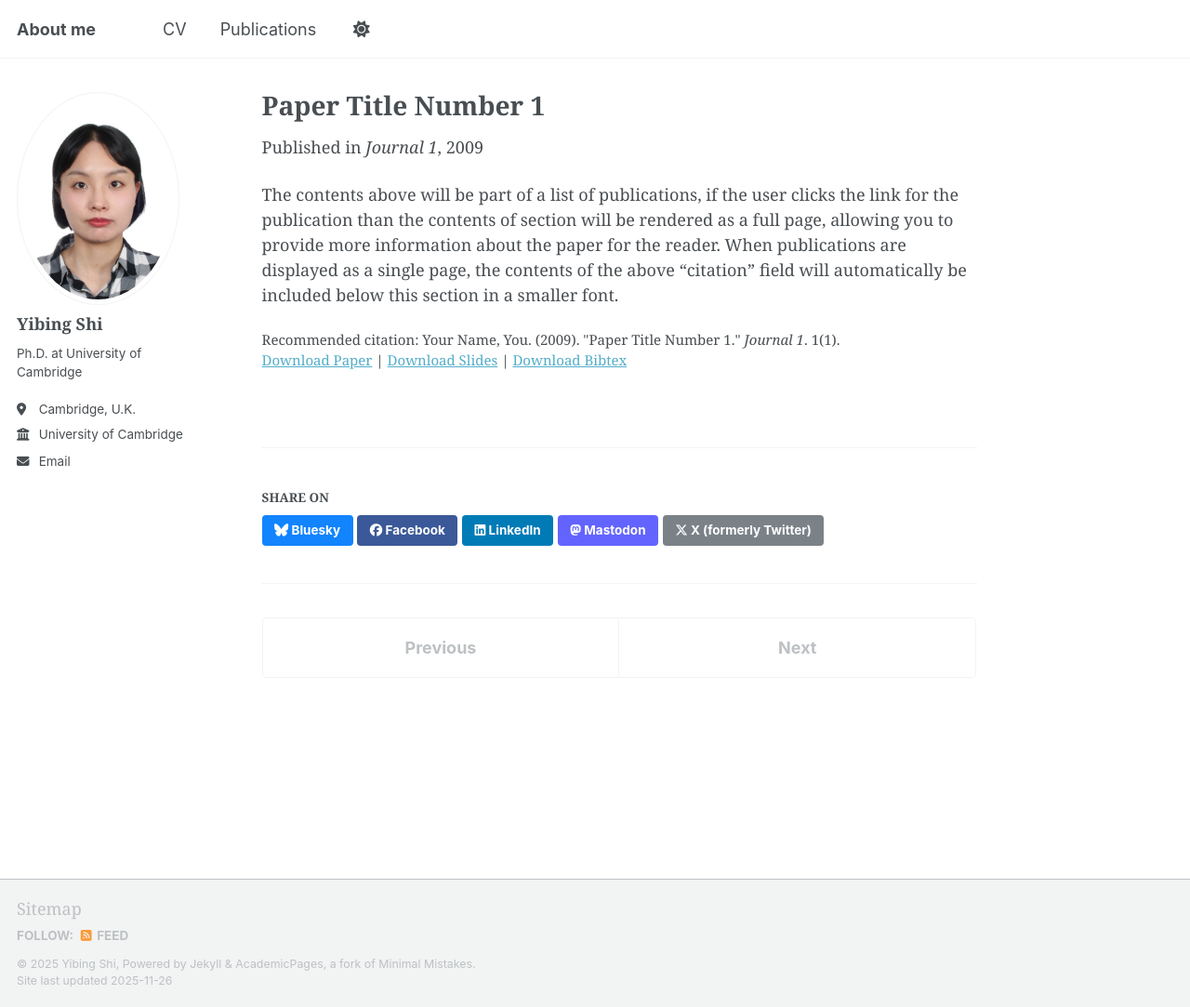
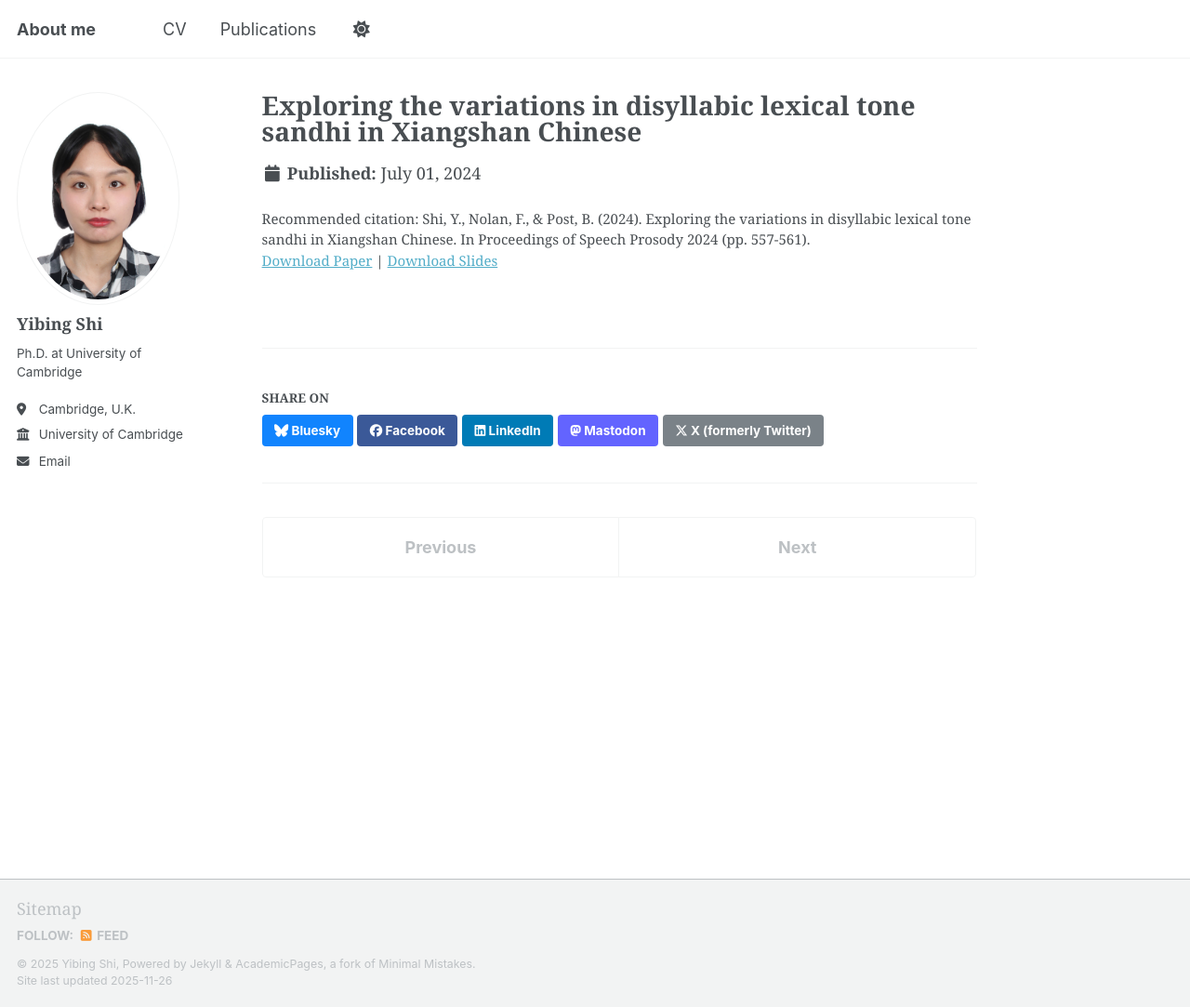
Before and after one commit to yibingshi418/yibingshi418.github.io, a Jekyll site: the page built from _publications/2009-10-01-paper-title-number-1.md, in a window 1280 px wide and 1083 px high. Shown: the whole window at 93% size. Built offline with Jekyll 4.4.1, drawn with Linux system fonts in a browser that asks for light colours; a script that is not in the unit is left out.

Commit message:
Update 2009-10-01-paper-title-number-1.md

```diff
--- a/_publications/2009-10-01-paper-title-number-1.md
+++ b/_publications/2009-10-01-paper-title-number-1.md
@@ -1,14 +1,13 @@
 ---
-title: "Paper Title Number 1"
+title: "Exploring the variations in disyllabic lexical tone sandhi in Xiangshan Chinese"
 collection: publications
-category: manuscripts
-permalink: /publication/2009-10-01-paper-title-number-1
-excerpt: 'This paper is about the number 1. The number 2 is left for future work.'
-date: 2009-10-01
-venue: 'Journal 1'
-slidesurl: 'https://academicpages.github.io/files/slides1.pdf'
-paperurl: 'https://academicpages.github.io/files/paper1.pdf'
-bibtexurl: 'https://academicpages.github.io/files/bibtex1.bib'
-citation: 'Your Name, You. (2009). &quot;Paper Title Number 1.&quot; <i>Journal 1</i>. 1(1).'
+permalink: /publication/shi-nolan-post-2024-speechprosody
+date: 2024-07-01   # any date is fine, used for ordering
+category: publications   # or: conferences, theses, etc.
+citation: "Shi, Y., Nolan, F., & Post, B. (2024). Exploring the variations in disyllabic lexical tone sandhi in Xiangshan Chinese. In Proceedings of Speech Prosody 2024 (pp. 557-561)."
+
+paperurl: "https://doi.org/10.1177/002383309251349201"
+manuscripturl: "/files/Sim_Post_2025_accepted.pdf"   # optional
+slidesurl: "/files/Sim_Post_2025_slides.pdf"         # optional
+posterurl: "/files/Sim_Post_2025_poster.pdf"         # optional
 ---
-The contents above will be part of a list of publications, if the user clicks the link for the publication than the contents of section will be rendered as a full page, allowing you to provide more information about the paper for the reader. When publications are displayed as a single page, the contents of the above "citation" field will automatically be included below this section in a smaller font.
```
